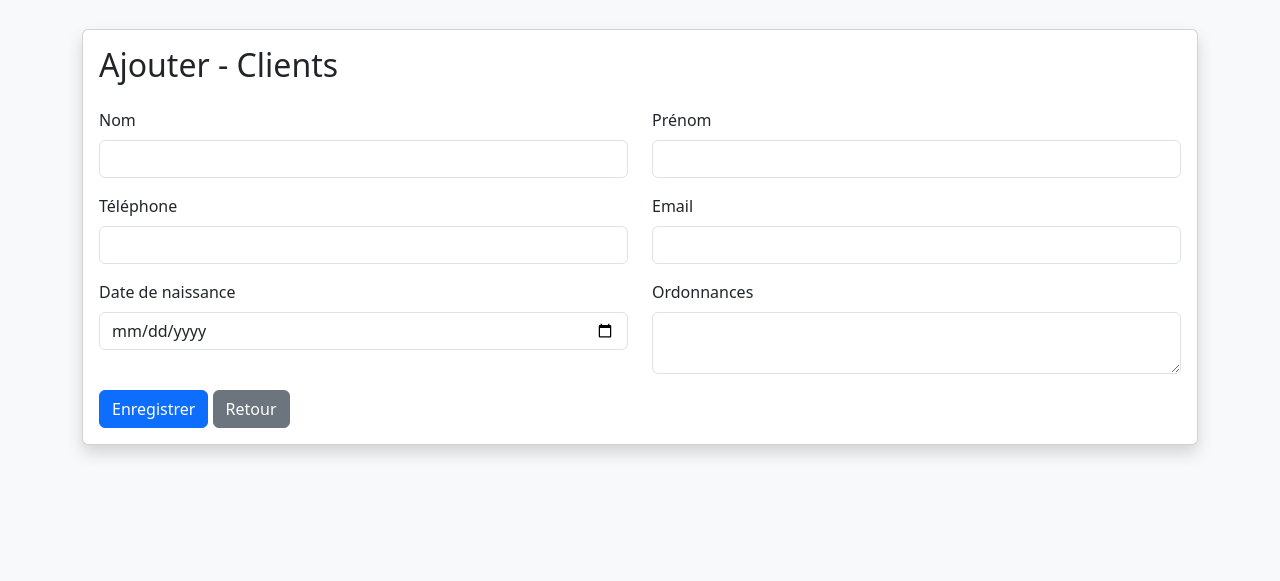
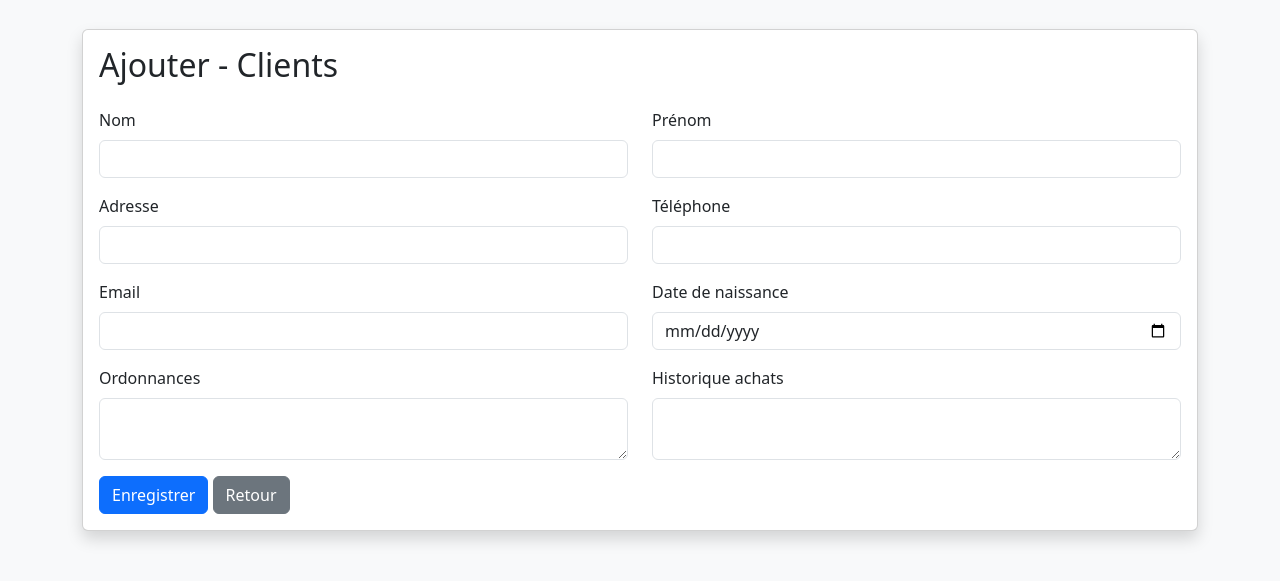
Before and after one commit to ELamraniG/OpticManager-CRUD-APP-IN-PHP, a PHP site: page /client-form-add.php in a window 1280 px wide. Shown: the part 56-637 px from the top of the page. Run offline with PHP 8.4, Linux system fonts and the light colour scheme; the visitor is signed in with stand-in values (Sample User, id 1).

Commit message:
fix client form

```diff
--- a/Client/client-form-add.php
+++ b/Client/client-form-add.php
@@ -17,7 +17,11 @@ require("../connexion.php");
             <label class="form-label">Prénom</label>
             <input type="text" name="prenom" class="form-control" value="<?php echo e(''); ?>" required>
         </div>
-<div class="col-md-6 mb-3">
+        <div class="col-md-6 mb-3">
+            <label class="form-label">Adresse</label>
+            <input type="text" name="adresse" class="form-control" value="<?php echo e(''); ?>">
+        </div>
+        <div class="col-md-6 mb-3">
             <label class="form-label">Téléphone</label>
             <input type="text" name="telephone" class="form-control" value="<?php echo e(''); ?>" required>
         </div>
@@ -33,7 +37,11 @@ require("../connexion.php");
             <label class="form-label">Ordonnances</label>
             <textarea name="ordonnances" class="form-control"><?php echo e(''); ?></textarea>
         </div>
-</div>
+        <div class="col-md-6 mb-3">
+            <label class="form-label">Historique achats</label>
+            <textarea name="historiqueAchats" class="form-control"><?php echo e(''); ?></textarea>
+        </div>
+                </div>
                 <button class="btn btn-primary" type="submit">Enregistrer</button>
                 <a href="client-list.php" class="btn btn-secondary">Retour</a>
             </form>
```
